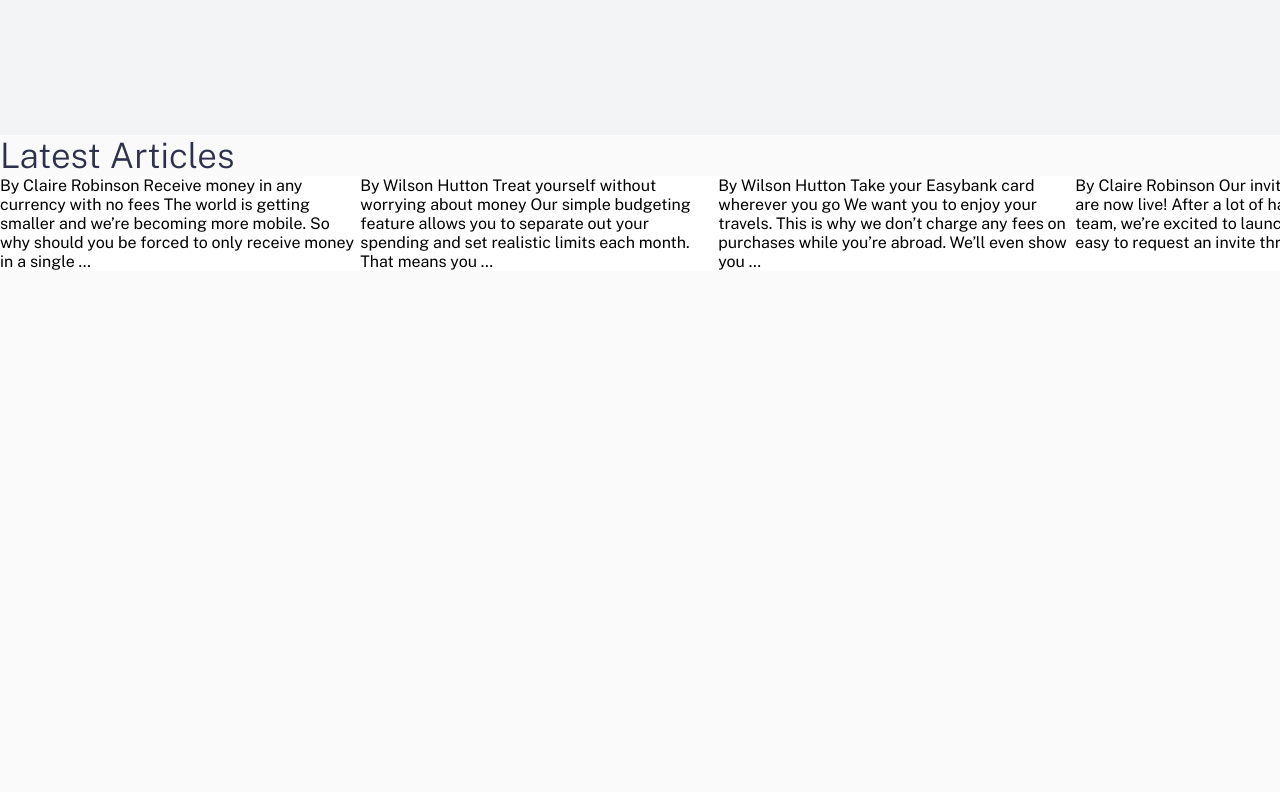
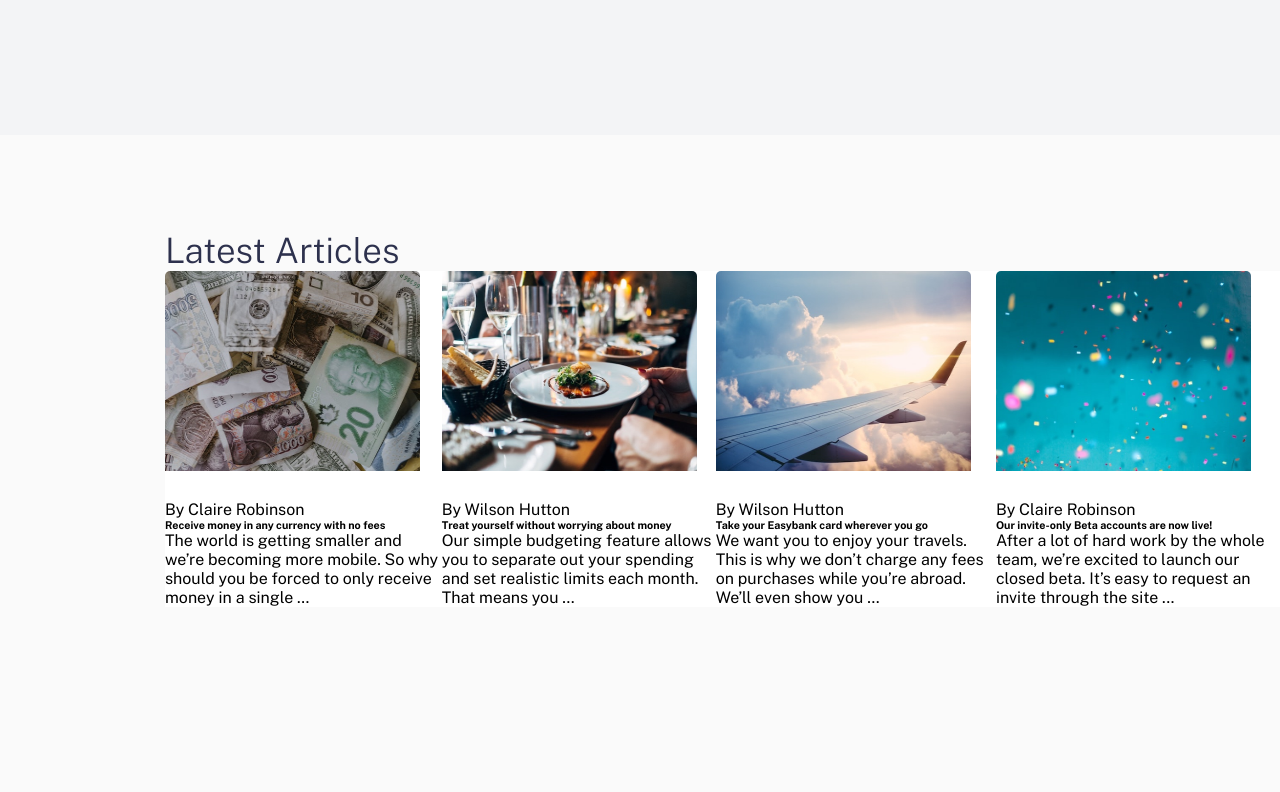
Before and after one commit to UrsulaSpela/easybank-landing-page-master, a plain HTML site: page index.html in a window 1280 px wide. Shown: the part 1300-2092 px from the top of the page. Drawn offline with nearby package versions, Linux system fonts and the light colour scheme.

Commit message:
Add files via upload

```diff
--- a/index.html
+++ b/index.html
@@ -104,31 +104,35 @@
 
     <div class="articles-items">
       <div class="review">
-        By Claire Robinson
-      Receive money in any currency with no fees
-      The world is getting smaller and we’re becoming more mobile. So why should you be
-      forced to only receive money in a single …
+        <img src="images/image-currency.jpg" alt="">
+        <p>By Claire Robinson</p>
+        <h6>Receive money in any currency with no fees</h6>
+        <p>The world is getting smaller and we’re becoming more mobile. So why should you be
+          forced to only receive money in a single …</p>
       </div>
 
       <div class="review">
-        By Wilson Hutton
-      Treat yourself without worrying about money
-      Our simple budgeting feature allows you to separate out your spending and set
-      realistic limits each month. That means you …
+        <img src="images/image-restaurant.jpg" alt="">
+        <p>By Wilson Hutton</p>
+        <h6>Treat yourself without worrying about money</h6>
+        <p>Our simple budgeting feature allows you to separate out your spending and set
+          realistic limits each month. That means you …</p>
       </div>
 
       <div class="review">
-        By Wilson Hutton
-      Take your Easybank card wherever you go
-      We want you to enjoy your travels. This is why we don’t charge any fees on purchases
-      while you’re abroad. We’ll even show you …
+        <img src="images/image-plane.jpg" alt="">
+        <p>By Wilson Hutton</p>
+        <h6>Take your Easybank card wherever you go</h6>
+        <p>  We want you to enjoy your travels. This is why we don’t charge any fees on purchases
+          while you’re abroad. We’ll even show you …</p>
       </div>
 
       <div class="review">
-        By Claire Robinson
-      Our invite-only Beta accounts are now live!
-      After a lot of hard work by the whole team, we’re excited to launch our closed beta.
-      It’s easy to request an invite through the site ...
+        <img src="images/image-confetti.jpg" alt="">
+        <p>By Claire Robinson</p>
+        <h6>Our invite-only Beta accounts are now live!</h6>
+        <p>After a lot of hard work by the whole team, we’re excited to launch our closed beta.
+          It’s easy to request an invite through the site ...</p>
       </div>
     </div>
   </div>
--- a/style.css
+++ b/style.css
@@ -108,6 +108,7 @@ h2{
 .articles{
     height: 660px;
     background:hsl(0, 0%, 98%);
+    padding: 95px 160px 0 165px;
 }
 .articles-items{
     display: flex;
@@ -115,6 +116,12 @@ h2{
 .review{
     background: white;
 }
+.review img{
+    width: 255px;
+    height: 200px;
+    margin-bottom: 25px;
+    border-radius: 5px 5px 0 0;
+}
 /* FOOTER */
 footer{
     height: 190px;
```
